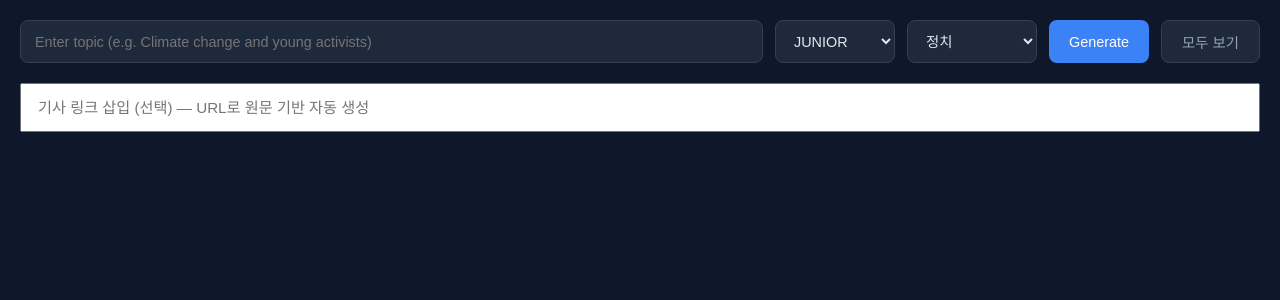
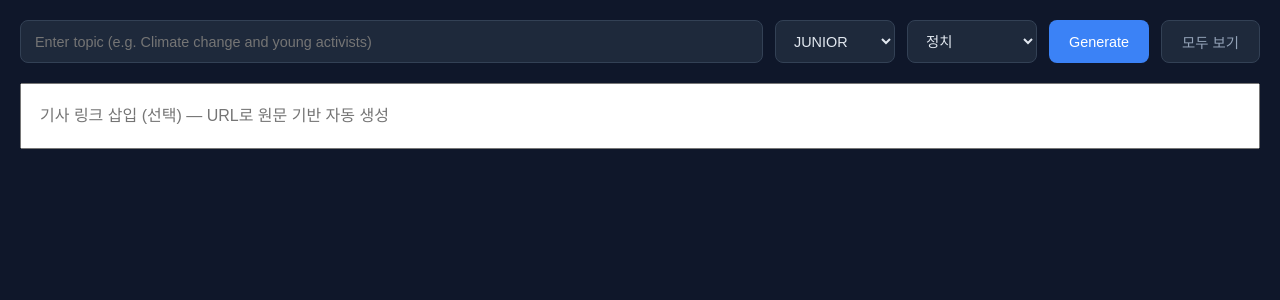
Before and after one commit to jp7856/news-pipeline2, a Flask app: page / in a window 1280 px wide. Shown: the part 54-354 px from the top of the page. Run offline with Flask 3, Linux system fonts and the light colour scheme; some libraries are stand-ins or nearby versions.

Commit message:
fix: URL 입력창 크기 2배 확대

```diff
--- a/dashboard/templates/index.html
+++ b/dashboard/templates/index.html
@@ -134,8 +134,8 @@
       <button id="btn-run" onclick="runPipeline()">Generate</button>
       <button style="background:#1e293b;color:#94a3b8;border:1px solid #334155" onclick="openHistory()">모두 보기</button>
     </div>
-    <div class="form-row" style="margin-bottom:28px;margin-top:4px">
-      <input type="url" id="source-url" placeholder="기사 링크 삽입 (선택) — URL로 원문 기반 자동 생성" style="flex:1;padding:14px 16px;font-size:.95rem">
+    <div class="form-row" style="margin-bottom:56px;margin-top:8px">
+      <input type="url" id="source-url" placeholder="기사 링크 삽입 (선택) — URL로 원문 기반 자동 생성" style="flex:1;padding:22px 18px;font-size:1rem">
     </div>
       <a id="btn-sheet" href="#" target="_blank" class="hidden"
          style="padding:10px 20px;background:#166534;color:#4ade80;border-radius:8px;font-size:.9rem;font-weight:500;text-decoration:none">
```
